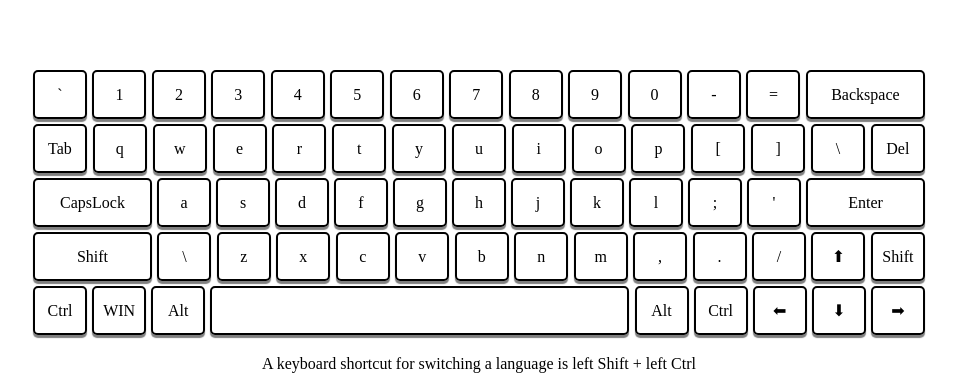
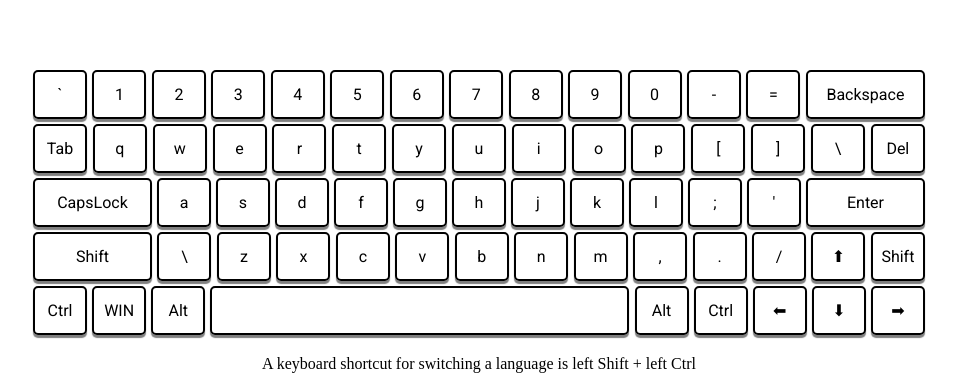
Before and after one commit to petelin79/virtual-keyboard, a website with bundled scripts: page index.html in a window 1280 px wide. Shown: the part 242-627 px from the top of the page, without its empty margins (161-1123 px from the left). Built offline with nearby package versions, Linux system fonts and the light colour scheme.

Commit message:
feat: add fonts to css

```diff
--- a/index.html
+++ b/index.html
@@ -4,6 +4,9 @@
   <meta charset="UTF-8">
   <meta http-equiv="X-UA-Compatible" content="IE=edge">
   <meta name="viewport" content="width=device-width, initial-scale=1.0">
+  <link rel="preconnect" href="https://fonts.googleapis.com">
+  <link rel="preconnect" href="https://fonts.gstatic.com" crossorigin>
+  <link href="https://fonts.googleapis.com/css2?family=Roboto&display=swap" rel="stylesheet">
   <link rel="stylesheet" href="./style.css">
   <title>Virtual keyboard</title>
 </head>
--- a/style.css
+++ b/style.css
@@ -1,3 +1,13 @@
+@font-face {
+    font-family: 'Garamond';
+    src: url('path/to/garamond.woff2') format('woff2'),
+         url('path/to/garamond.woff') format('woff');
+    /* Дополнительные параметры шрифта, если нужно */
+    font-style: normal;
+    font-weight: 400;
+    font-display: swap;
+  }
+
 .main-wrapper {
   margin: 0 auto;
   min-width: 60vw;
@@ -20,6 +30,7 @@
 .text {
   width: 100%;
   outline:none;
+  font-family: 'Roboto', sans-serif;
 }
 
 .keyboard-area {
@@ -36,6 +47,7 @@
   justify-content: center;
   align-items: center;
   text-align: center;
+  font-family: 'Roboto', sans-serif;
   border: solid 2px black;
   border-radius: 5px;
   height: 45px;
```
